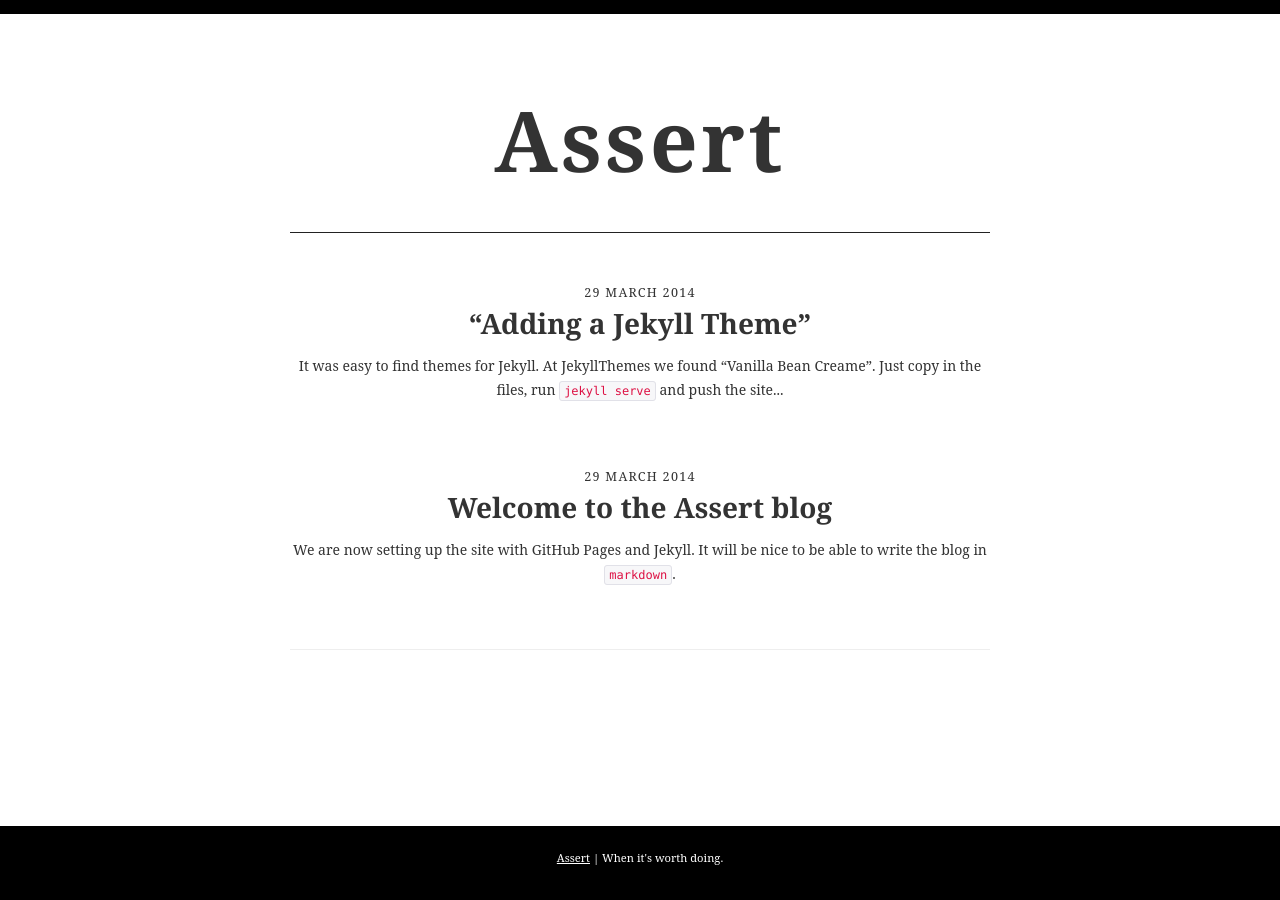
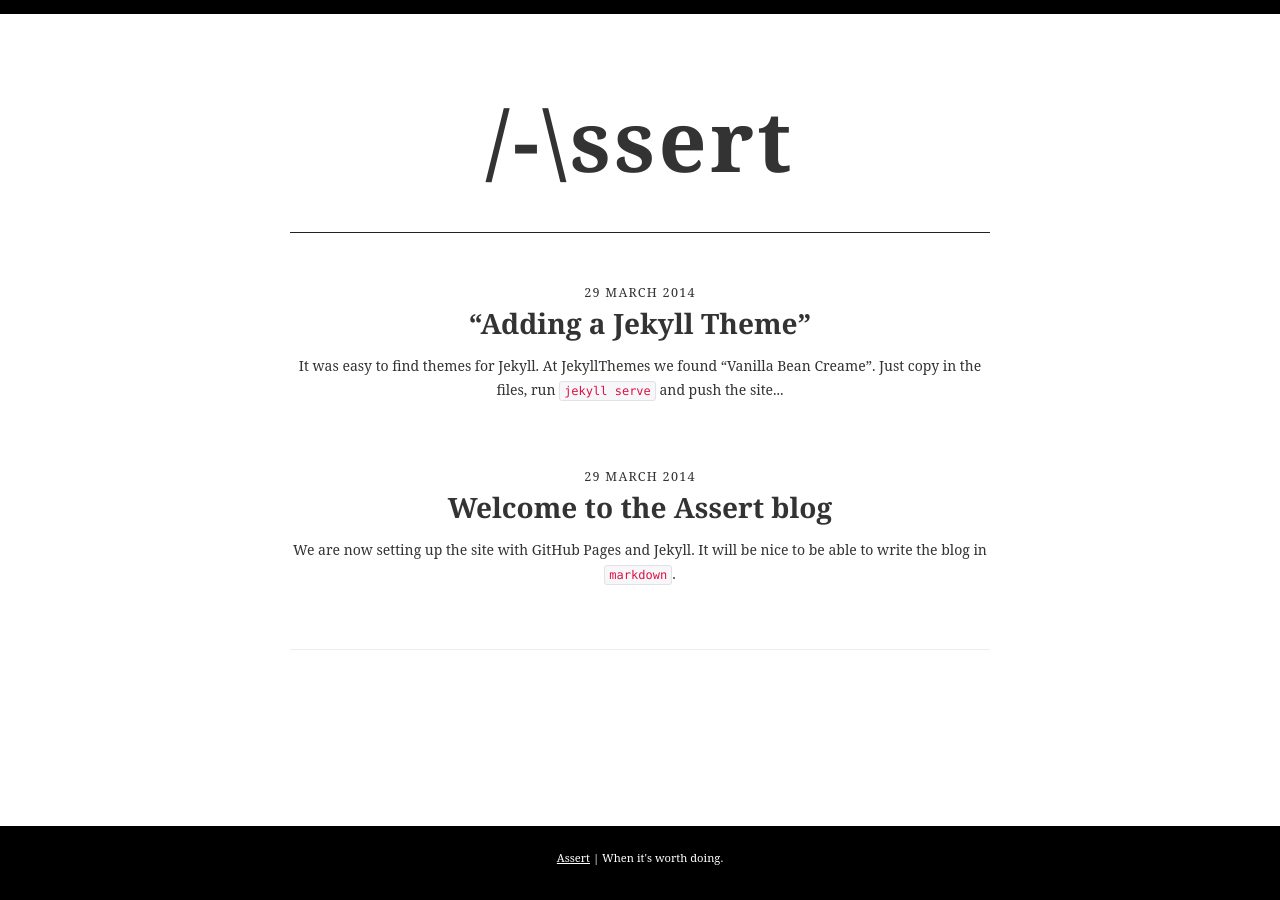
Before and after one commit to Assert/assert.github.io, a Jekyll site: the page built from index.html, in a window 1280 px wide. Built offline with Jekyll 4.4.1, drawn with Linux system fonts in a browser that asks for light colours; some web fonts are replaced; the list of posts is cut into pages by our own code.

Commit message:
./publish.sh

```diff
--- a/index.html
+++ b/index.html
@@ -9,7 +9,7 @@
     <main class="container">
     	<div class="row-fluid">
     		<section class="content">
-    		  <h1>Assert</h1>
+    		  <h1>/-\ssert</h1>
     		</section>
     		<ul class="entries">
     		{% for post in paginator.posts %}
```
